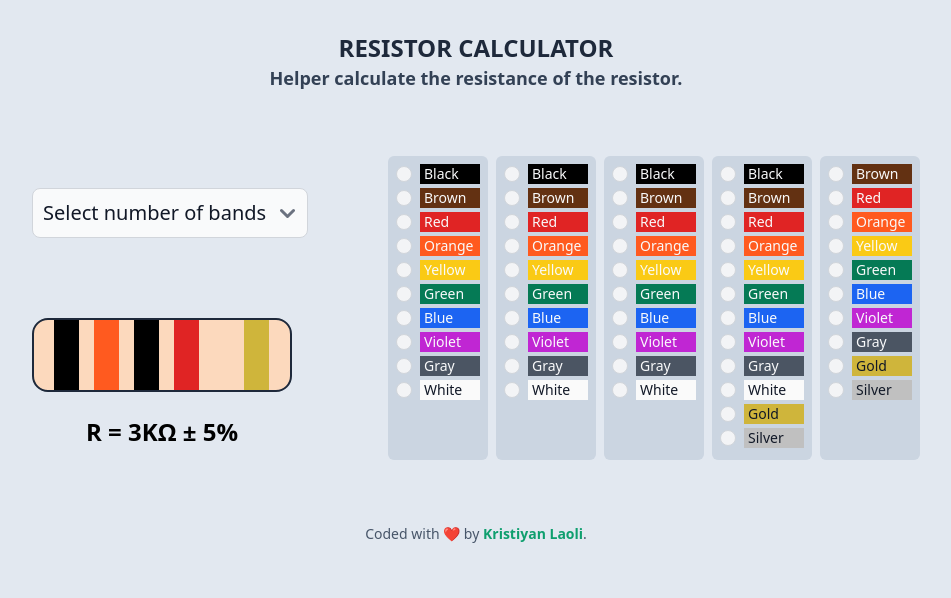
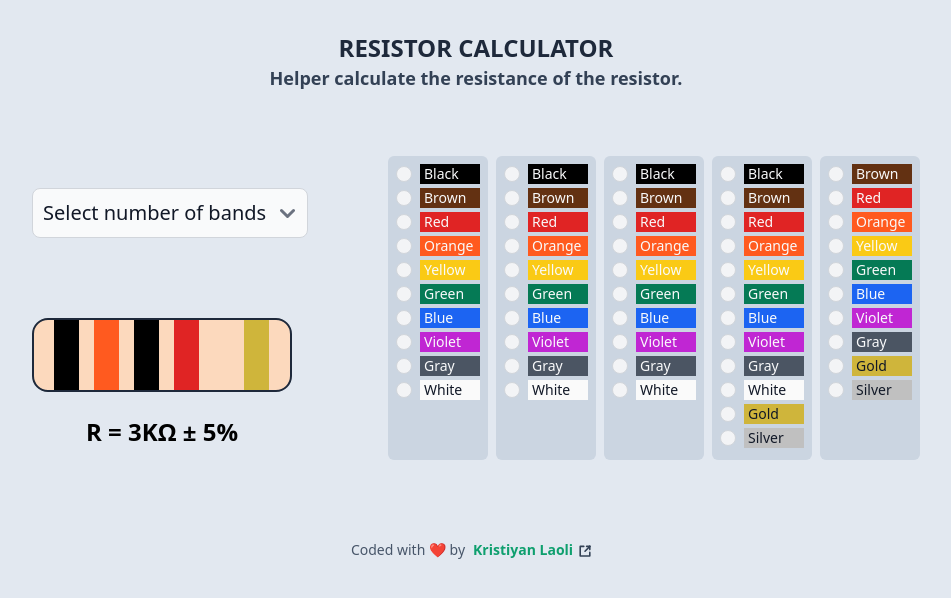
Before and after one commit to kristiyanlaoli/resistor-calculator, a React (Vite) app: page / in a window 1280 px wide. Shown: the top 598 px of the page, without its empty margins (164-1115 px from the left). Built offline with nearby package versions, Linux system fonts and the light colour scheme.

Commit message:
update footer

```diff
--- a/src/components/Footer.jsx
+++ b/src/components/Footer.jsx
@@ -1,16 +1,18 @@
+import SvgVisit from "./SvgVisit";
+
 const Footer = () => {
   return (
     <>
-      <p className="font-medium text-sm text-slate-600 text-center">
-        Coded with ❤️ by{" "}
+      <p className="flex justify-center items-center font-medium text-sm text-slate-600 text-center">
+        Coded with ❤️ by
         <a
           href="https://imkris.vercel.app"
           target="blank"
-          className="text-green-500 font-bold py-4 hover:text-red-400 hover:font-bold"
+          className="flex items-center pl-2 text-green-500 font-bold py-4 hover:text-red-400 hover:font-bold"
         >
           Kristiyan Laoli
+          <SvgVisit />
         </a>
-        .
       </p>
     </>
   );
--- /dev/null
+++ b/src/components/SvgVisit.jsx
@@ -0,0 +1,19 @@
+/* eslint-disable react/no-unknown-property */
+let SvgVisit = () => {
+  return (
+    <svg
+      className="mx-1 fill-slate-700 dark:fill-[#cbd5e1]"
+      width="20px"
+      height="20px"
+      viewBox="0 -4 25 25"
+      xmlns="http://www.w3.org/2000/svg"
+    >
+      <path d="M10.7071 10.7071C10.3166 11.0976 9.68342 11.0976 9.29289 10.7071C8.90237 10.3166 8.90237 9.68342 9.29289 9.29289L15.2929 3.29289C15.6834 2.90237 16.3166 2.90237 16.7071 3.29289C17.0976 3.68342 17.0976 4.31658 16.7071 4.70711L10.7071 10.7071Z" />
+      <path d="M15 15V11.5C15 10.9477 15.4477 10.5 16 10.5C16.5523 10.5 17 10.9477 17 11.5V16C17 16.5523 16.5523 17 16 17H4C3.44772 17 3 16.5523 3 16V4C3 3.44772 3.44772 3 4 3H8.5C9.05228 3 9.5 3.44772 9.5 4C9.5 4.55228 9.05228 5 8.5 5H5V15H15Z" />
+      <path d="M17 8C17 8.55228 16.5523 9 16 9C15.4477 9 15 8.55228 15 8V4C15 3.44772 15.4477 3 16 3C16.5523 3 17 3.44772 17 4V8Z" />
+      <path d="M12 5C11.4477 5 11 4.55228 11 4C11 3.44772 11.4477 3 12 3H16C16.5523 3 17 3.44772 17 4C17 4.55228 16.5523 5 16 5H12Z" />
+    </svg>
+  );
+};
+
+export default SvgVisit;
```
